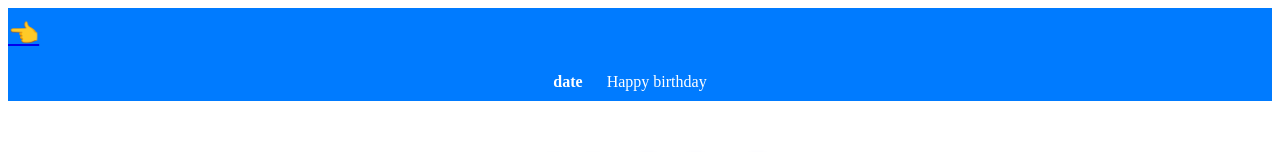
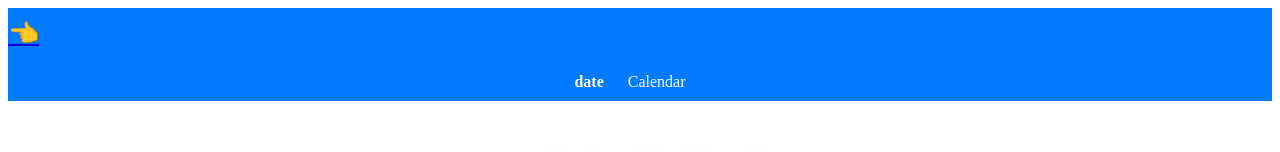
Before and after one commit to Eyob37/Best_Organized, a plain HTML site: page date.html in a window 1280 px wide. Shown: the top 152 px of the page. Drawn offline with Linux system fonts and the light colour scheme; a web font is replaced by a local one.

Commit message:
Update date.html

```diff
--- a/date.html
+++ b/date.html
@@ -116,13 +116,13 @@
     </style>
 </head>
 <body>
-    <header>
+   <header>
       </div class="container">
          <a href="menu.html"><p class="p" style="text-align:left">👈</p></a>
         <nav>
           <ul>
               <li class="current"><a href="date.html">date</a></li>
-            <li><a href="h.p.html">Happy birthday </a></li>
+            <li><a href="calendar.html">Calendar </a></li>
 
           </ul>
         </nav>
```
